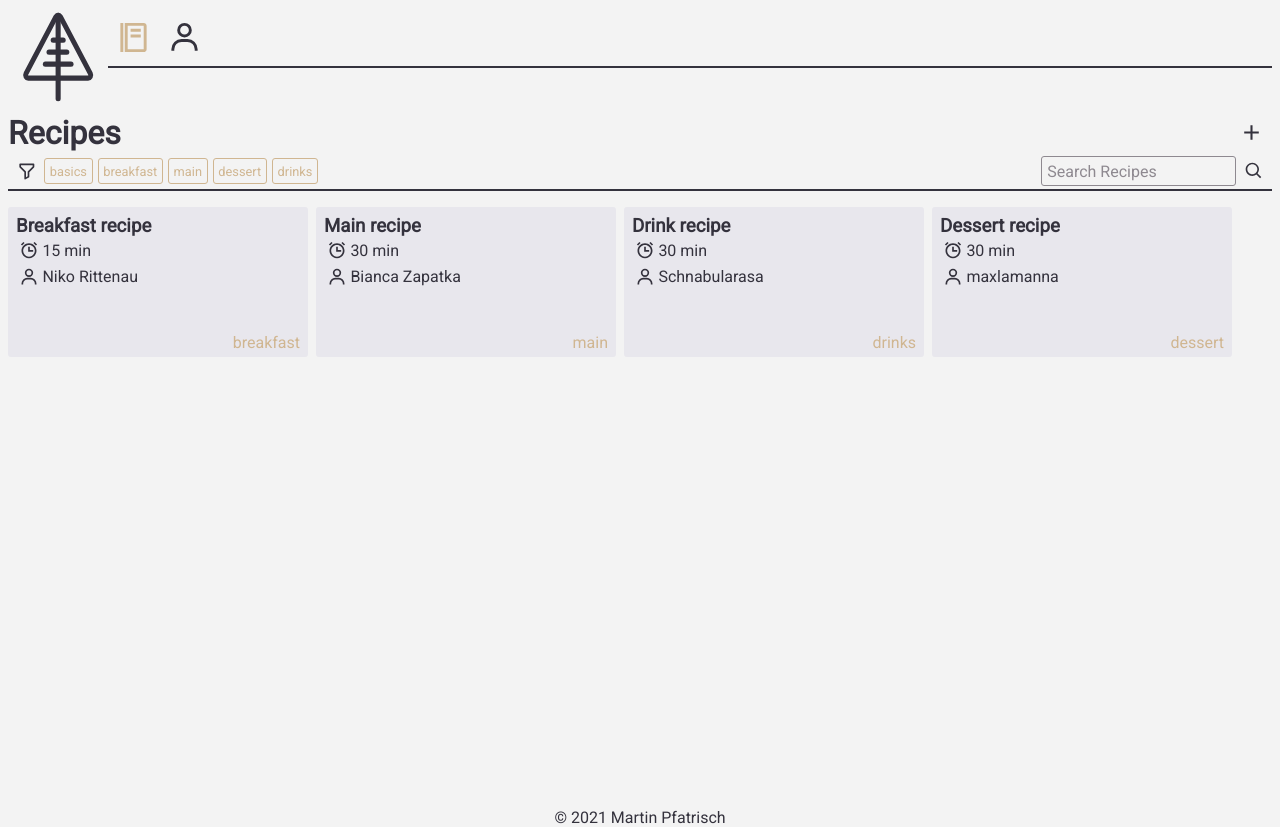
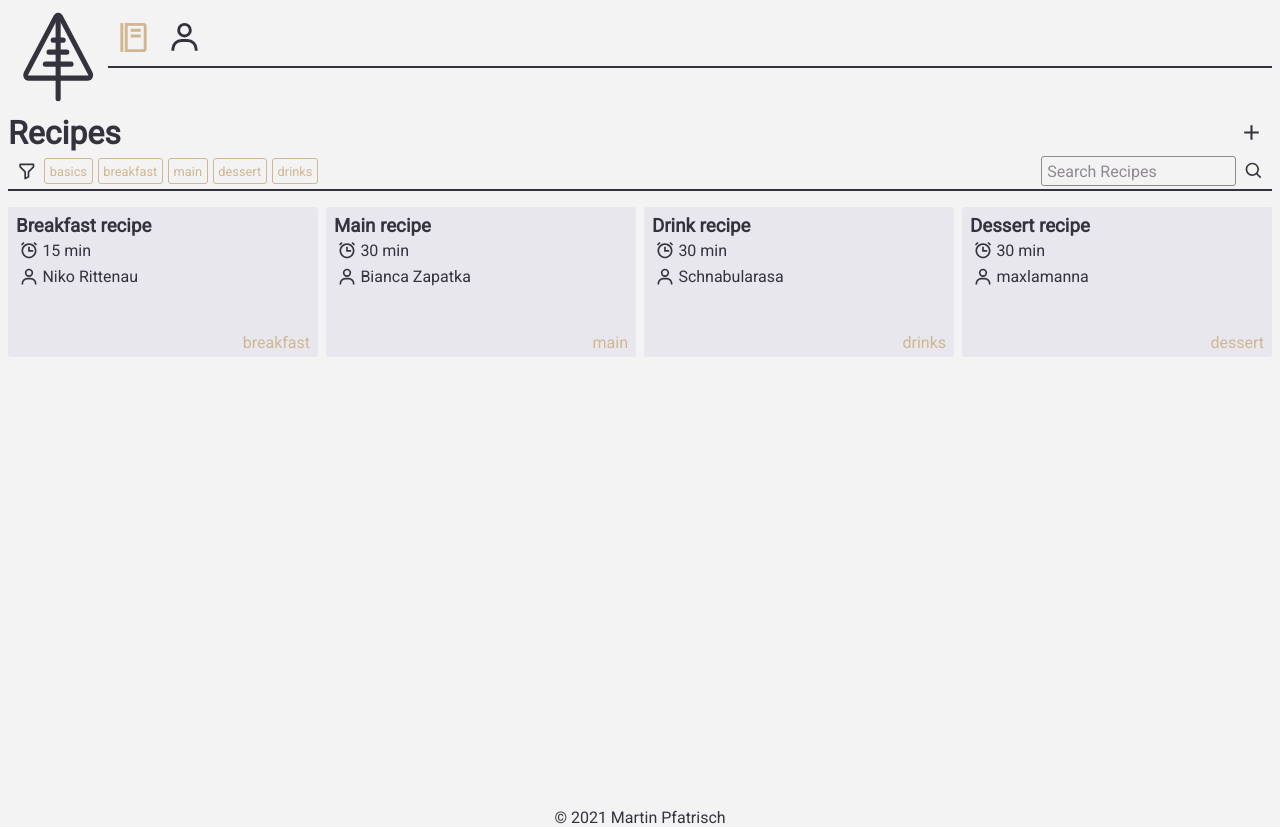
Before and after one commit to PfMartin/weGoNice, a React (Create React App) app in the folder frontend/: page / in a window 1280 px wide. Built offline with nearby package versions, Linux system fonts and the light colour scheme; no server answers.

Commit message:
Responsiveness in overview pages

```diff
--- a/frontend/src/components/Recipes/RecipesOverview/RecipesOverview.css
+++ b/frontend/src/components/Recipes/RecipesOverview/RecipesOverview.css
@@ -1,7 +1,7 @@
 .recipes-content-section {
   margin-top: 1rem;
   display: grid;
-  grid-template-columns: repeat(5, 1fr);
+  grid-template-columns: repeat(1, 1fr);
   grid-gap: 0.5rem;
 }
 
@@ -28,8 +28,32 @@
   align-items: center;
 }
 
-@media only screen and (max-width: 600px) {
+@media only screen and (min-width: 630px) {
   .recipes-content-section {
-    grid-template-columns: repeat(1, 1fr);
+    grid-template-columns: repeat(2, 1fr);
   }
 }
+
+@media only screen and (min-width: 930px) {
+  .recipes-content-section {
+    grid-template-columns: repeat(3, 1fr);
+  }
+}
+
+@media only screen and (min-width: 1230px) {
+  .recipes-content-section {
+    grid-template-columns: repeat(4, 1fr);
+  }
+}
+
+@media only screen and (min-width: 1530px) {
+  .recipes-content-section {
+    grid-template-columns: repeat(5, 1fr);
+  }
+}
+
+@media only screen and (min-width: 1830px) {
+  .recipes-content-section {
+    grid-template-columns: repeat(6, 1fr);
+  }
+}
--- a/frontend/src/components/References/ReferencesOverview/ReferencesOverview.css
+++ b/frontend/src/components/References/ReferencesOverview/ReferencesOverview.css
@@ -10,3 +10,33 @@
   right: 0;
   top: 0;
 }
+
+@media only screen and (min-width: 630px) {
+  .references-content-section {
+    grid-template-columns: repeat(2, 1fr);
+  }
+}
+
+@media only screen and (min-width: 930px) {
+  .references-content-section {
+    grid-template-columns: repeat(3, 1fr);
+  }
+}
+
+@media only screen and (min-width: 1230px) {
+  .references-content-section {
+    grid-template-columns: repeat(4, 1fr);
+  }
+}
+
+@media only screen and (min-width: 1530px) {
+  .references-content-section {
+    grid-template-columns: repeat(5, 1fr);
+  }
+}
+
+@media only screen and (min-width: 1830px) {
+  .references-content-section {
+    grid-template-columns: repeat(6, 1fr);
+  }
+}
```
